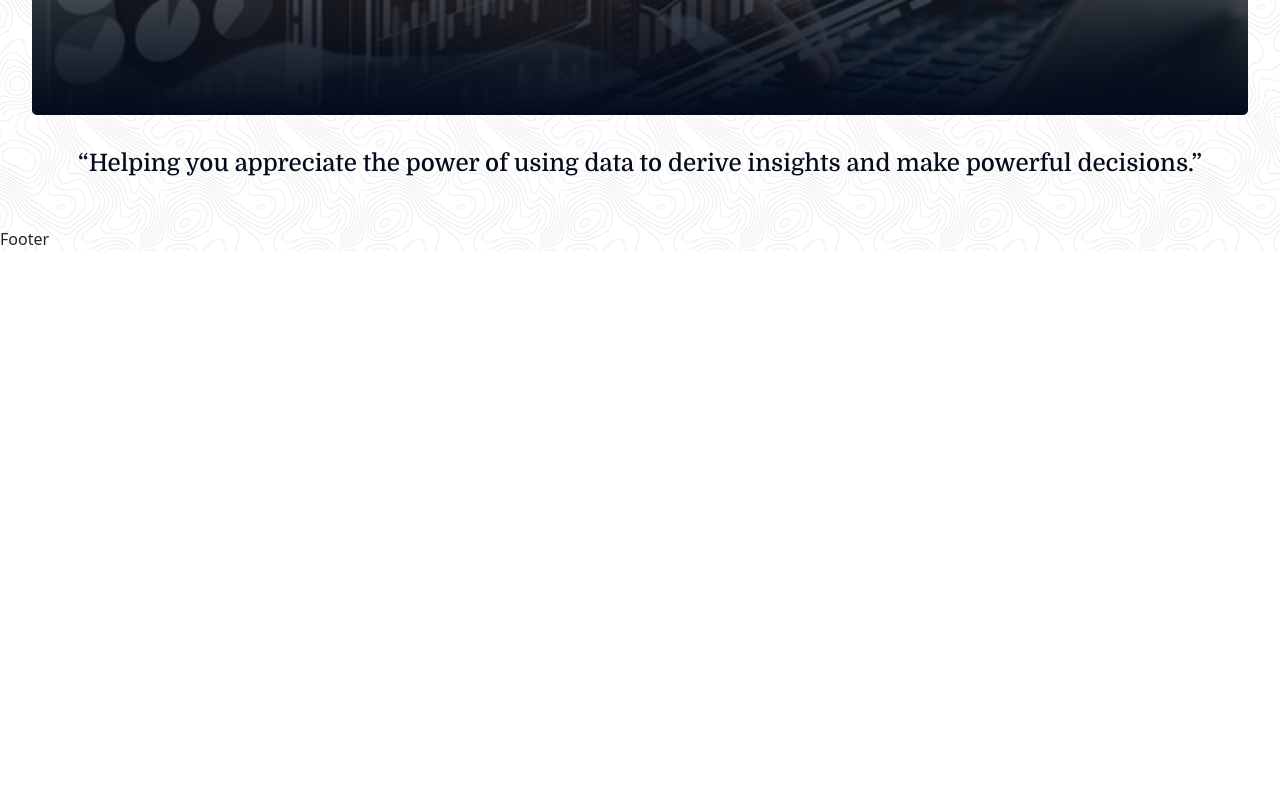
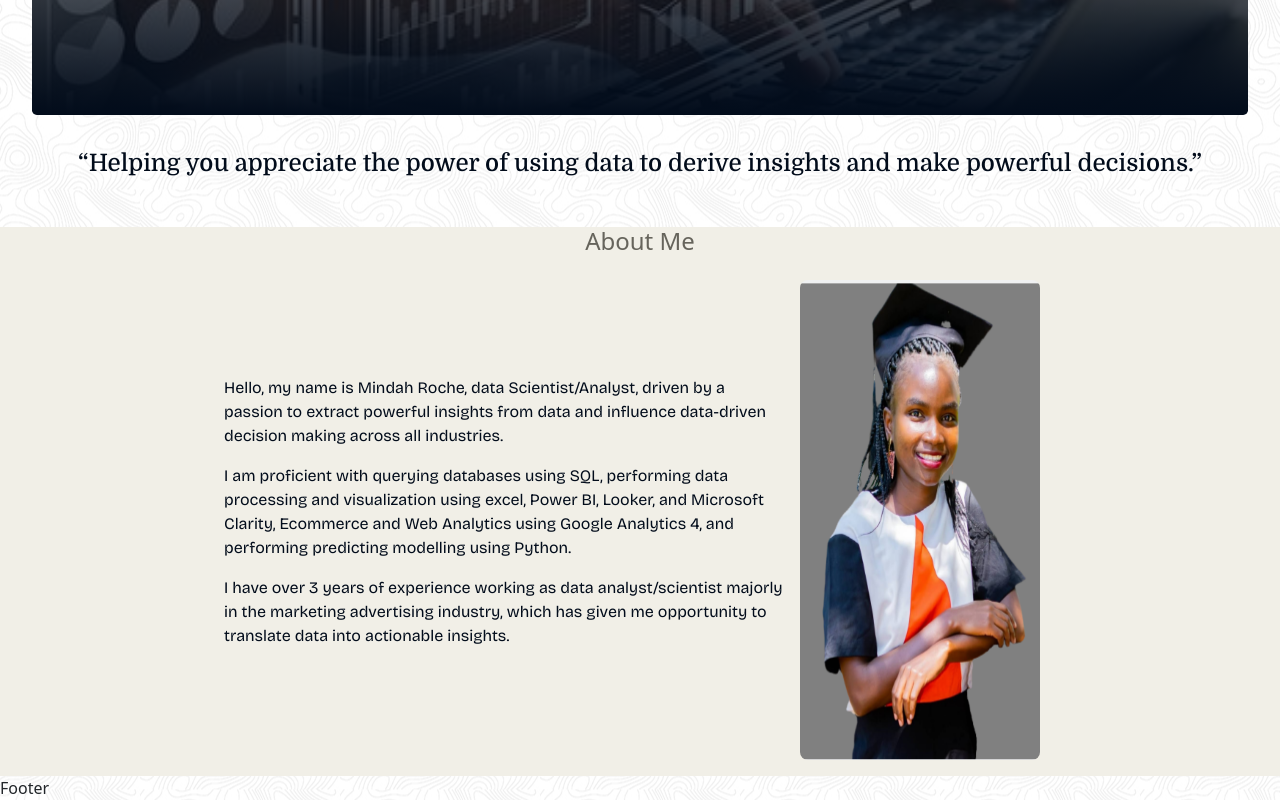
Before and after one commit to Roche001/mindah-roche, a React (Create React App) app: page / in a window 1280 px wide. Shown: the part 621-1421 px from the top of the page. Before the commit the page ends 872 px from the top, so only its background shows below. Built offline with nearby package versions, Linux system fonts and the light colour scheme.

Commit message:
update changes

```diff
--- a/src/components/home/Home.css
+++ b/src/components/home/Home.css
@@ -1,4 +1,5 @@
 @import url("https://fonts.googleapis.com/css2?family=Dancing+Script:wght@700&family=Domine:wght@500;600&family=Lobster&family=Yantramanav&display=swap");
+@import url("https://fonts.googleapis.com/css2?family=Bricolage+Grotesque:opsz,wght@10..48,400;10..48,500&family=Lobster&family=Yantramanav&display=swap");
 .home-container {
   display: flex;
   flex-direction: column;
@@ -46,3 +47,42 @@ p {
   font-size: 1.5rem;
   font-weight: 500;
 }
+.about {
+  background: #f1efe7;
+  display: flex;
+  flex-direction: column;
+  align-items: center;
+  justify-content: center;
+  width: 100dvw;
+  color: #020c1b;
+}
+.about-h4 h4 {
+  color: #66645c;
+  text-align: start;
+}
+
+.about-container {
+  width: 65dvw;
+  display: flex;
+  align-items: center;
+  justify-content: center;
+}
+.about-text {
+  width: 70%;
+}
+.about-text p {
+  color: #020c1b;
+  font-size: 1rem;
+  font-weight: 400;
+  font-family: "Bricolage Grotesque", sans-serif;
+}
+.about-pic {
+  width: 30%;
+  height: 30rem;
+  margin: 1rem;
+}
+.about-pic img {
+  width: 100%;
+  height: 100%;
+  border-radius: 0.5rem;
+}
--- a/src/components/home/Home.jsx
+++ b/src/components/home/Home.jsx
@@ -1,5 +1,6 @@
 import React from "react";
 import "./Home.css";
+import { text } from "../../nav";
 
 const Home = () => {
   return (
@@ -15,6 +16,26 @@ const Home = () => {
           make powerful decisions.”
         </p>
       </div>
+      <div className="about">
+        <div className="about-h4">
+          <h4>About Me</h4>
+        </div>
+
+        <div className="about-container">
+          <div className="about-text">
+            {text.map((item, index) => {
+              return <p>{item.title}</p>;
+            })}
+          </div>
+          <div className="about-pic ">
+            <img
+              src="../../assets/mindah.png"
+              alt="Mindah-Roche"
+              loading="lazy"
+            />
+          </div>
+        </div>
+      </div>
     </div>
   );
 };
--- a/src/nav.js
+++ b/src/nav.js
@@ -4,3 +4,17 @@ export const bar = [
   { title: "Services", titleLink: "/Services" },
   { title: "Portfolio", titleLink: "/Portfolio" },
 ];
+export const text = [
+  {
+    title:
+      "Hello, my name is Mindah Roche, data Scientist/Analyst, driven by a passion to extract powerful insights from data and influence data-driven decision making across all industries.",
+  },
+  {
+    title:
+      "I am proficient with querying databases using SQL, performing data processing and visualization   using excel, Power BI, Looker, and Microsoft Clarity, Ecommerce and Web Analytics using Google   Analytics 4, and performing predicting modelling using Python.",
+  },
+  {
+    title:
+      "I have over 3 years of experience working as data analyst/scientist majorly in the marketing advertising industry, which has given me opportunity to translate data into actionable insights.",
+  },
+];
```
Also changed, not shown: public/assets/mindah.png (added), public/assets/mindahd.jpeg (added).
